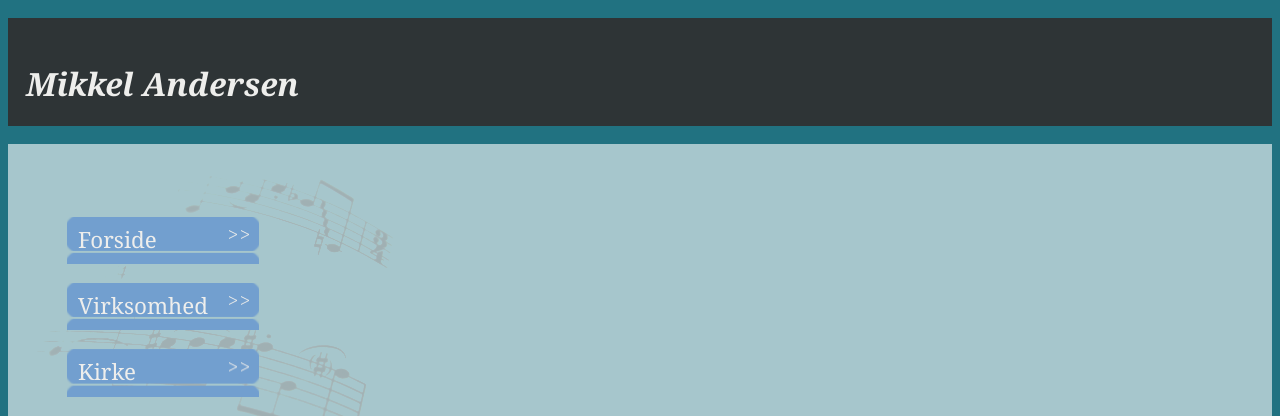
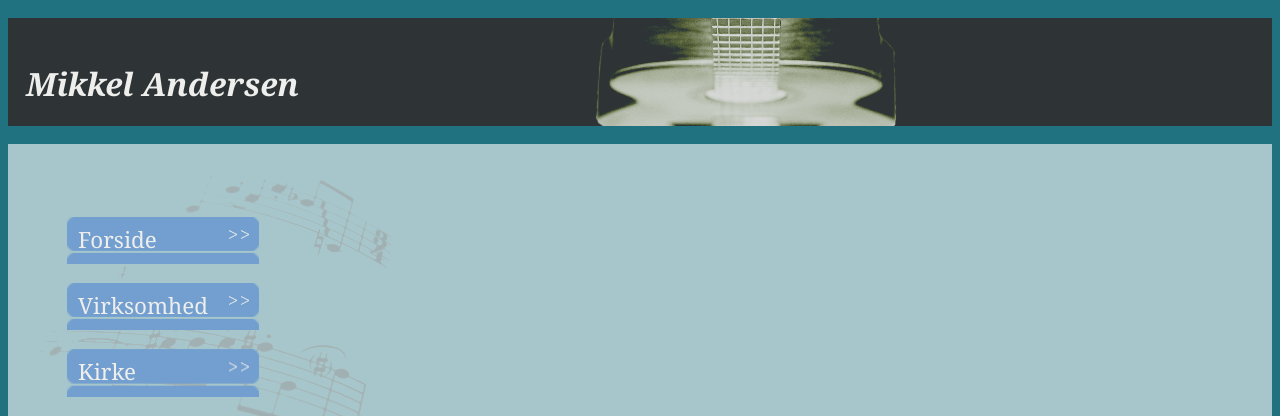
Before and after one commit to smukkejohan/mikkela, a Django app: template templates/index.html in a window 1280 px wide. Shown: the top 416 px of the page. Run offline with Django 3.2, Linux system fonts and the light colour scheme; the template is opened without the code that fills it, so the values that code supplies are empty.

Commit message:
header img guitar

```diff
--- a/static/css/base.css
+++ b/static/css/base.css
@@ -4,7 +4,7 @@ body {background: #217281 url(../img/node.png) 0 150px no-repeat; color: #2e3436
 #header {margin: 18px auto;
     height: 108px;
     position: relative;
-    background: #2e3436;
+    background: #2e3436 url(../img/header.png) 0 0 no-repeat;
     color: #eeeeec;}
 
 h1 {position: absolute; bottom: 0; left: 18px;}
```
Also changed, not shown: static/img/header.png.
